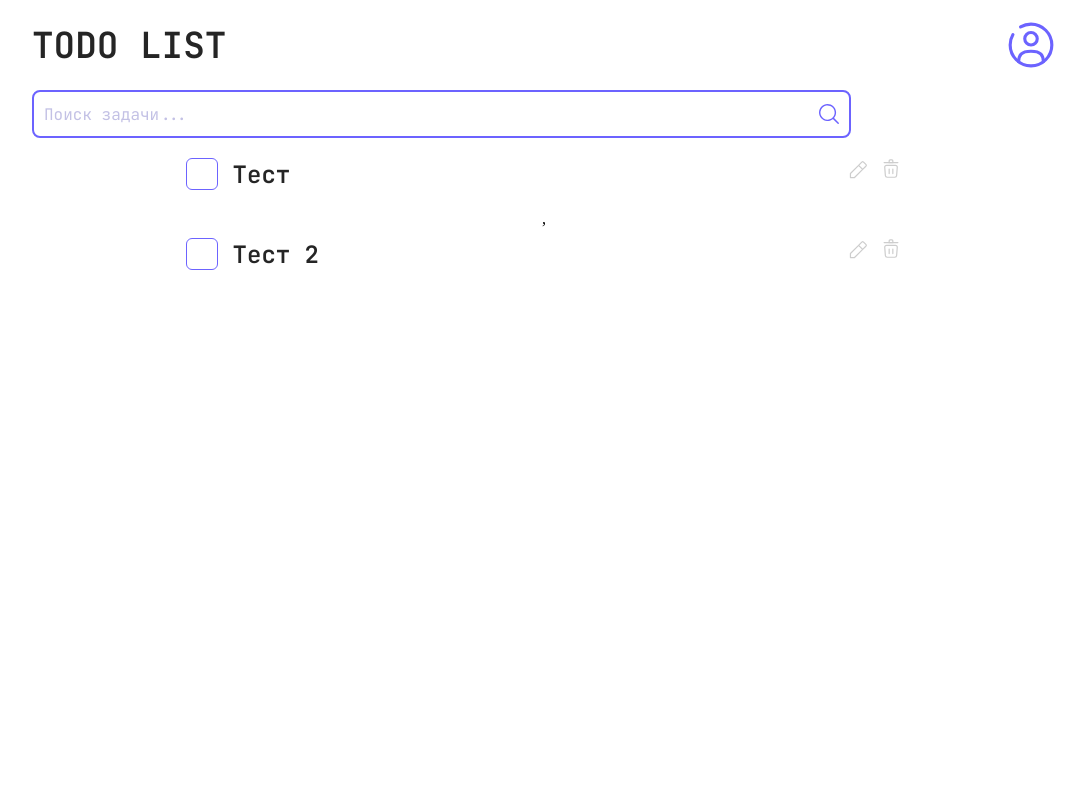
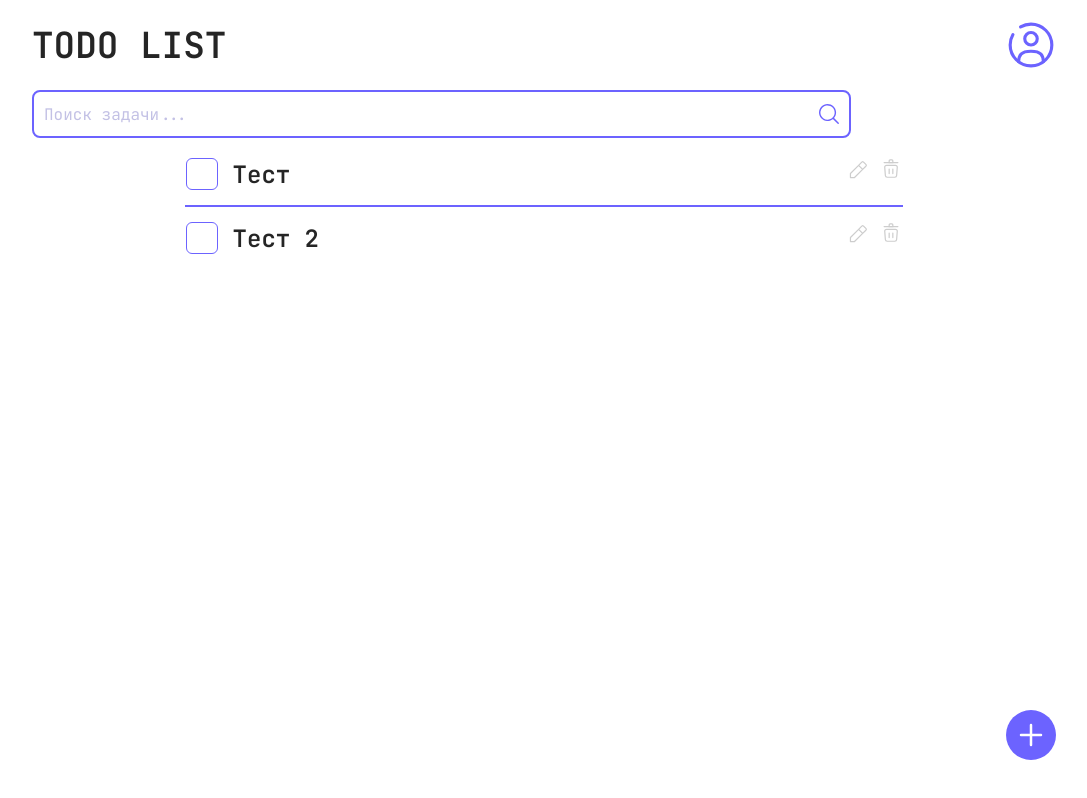
Before and after one commit to flydecisive/to-do-front, a website built with Vite: page index.html in a window 1280 px wide. Shown: the whole page, without its empty margins (96-1183 px from the left). Built offline with nearby package versions, Linux system fonts and the light colour scheme; no server answers.

Commit message:
добавляет кнопку добавить

```diff
--- /dev/null
+++ b/src/components/add_button/add_button.js
@@ -0,0 +1,38 @@
+export class AddButton {
+  constructor(selector) {
+    this.parent = document.querySelector(selector);
+  }
+
+  _createAddButtonTemplate() {
+    return `
+        <svg
+        width="30px"
+        height="30px"
+        viewBox="0 0 24 24"
+        fill="none"
+        xmlns="http://www.w3.org/2000/svg"
+        class="add-button__icon"
+      >
+        <path
+          d="M4 12H20M12 4V20"
+          stroke="current"
+          stroke-width="2"
+          stroke-linecap="round"
+          stroke-linejoin="round"
+        />
+      </svg>
+    `;
+  }
+
+  _createAddButton() {
+    const addButton = document.createElement("div");
+    addButton.classList.add("add-button");
+    addButton.innerHTML = this._createAddButtonTemplate();
+
+    return addButton;
+  }
+
+  addButton() {
+    this.parent.appendChild(this._createAddButton());
+  }
+}
--- a/src/components/todos/todos.js
+++ b/src/components/todos/todos.js
@@ -4,7 +4,8 @@ export class Todos {
     this.items = items;
   }
 
-  _createTodoItemTemplate(el) {
+  _createTodoItemTemplate(el, isHr) {
+    console.log(isHr);
     return `
         <div class="todos-item__wrapper">
           <div class="todos-item__content">
@@ -53,15 +54,16 @@ export class Todos {
             </svg>
           </div>
       </div>
+      ${isHr ? "<hr class='todos-item__line'/>" : ""}
     `;
   }
 
   _createTodoItems() {
-    const todosArr = this.items?.map((el) => {
-      return this._createTodoItemTemplate(el);
+    const todosArr = this.items?.map((el, index) => {
+      return this._createTodoItemTemplate(el, index < this.items?.length - 1);
     });
 
-    return todosArr;
+    return todosArr.join("");
   }
 
   _createToDoContainer() {
--- a/src/main.js
+++ b/src/main.js
@@ -2,6 +2,7 @@ import "../styles/style.scss";
 import { Header } from "./components/header/header";
 import { SearchSection } from "./components/search_section/search_section";
 import { Todos } from "./components/todos/todos";
+import { AddButton } from "./components/add_button/add_button";
 import { getTodos, addTodo } from "./api/api";
 
 const header = new Header("#app");
@@ -11,6 +12,8 @@ const todos = new Todos("#app", ["Тест", "Тест 2"]);
 header.addHeader();
 searchSection.addSearchSection();
 todos.addTodos();
+const addButton = new AddButton(".todos__container");
+addButton.addButton();
 
 document.addEventListener("DOMContentLoaded", () => {
   getTodos().then((responseData) => {
--- /dev/null
+++ b/styles/_buttons.scss
@@ -0,0 +1,29 @@
+.add-button {
+    width: 50px;
+    height: 50px;
+    border-radius: 50%;
+    background-color: $main-text-color;
+    transition: all .3s;
+    position: absolute;
+    right: 0;
+    bottom: 20px;
+    display: flex;
+    align-items: center;
+    justify-content: center;
+
+    &__icon {
+        width: 30px;
+        height: 30px;
+        stroke: #fff;
+        transition: all .3s;
+    }
+
+    &:hover {
+        cursor: pointer;
+        background-color: $light-text-color;
+    }
+
+    &:hover &__icon {
+        stroke: $main-text-color;
+    }
+}
--- a/styles/_todos.scss
+++ b/styles/_todos.scss
@@ -1,12 +1,13 @@
 .todos {
     &__container {
         height: 100%;
-        width: 70%;
+        width: 100%;
         margin-bottom: 20px;
         display: flex;
         flex-flow: column nowrap;
-        gap: 10px;
+        gap: 15px;
         align-items: center;
+        position: relative;
 
         overflow-y: scroll;
         scrollbar-width: 0;
@@ -16,8 +17,7 @@
 
     &-item {
         &__wrapper {
-            width: 100%;
-            padding-bottom: 10px;
+            width: 70%;
             display: flex;
             justify-content: space-between;
         }
@@ -66,5 +66,10 @@
                 stroke: $main-text-color;
             }
         }
+
+        &__line {
+            width: 70%;
+            border: 1px solid $main-text-color;
+        }
     }
 }
--- a/styles/style.scss
+++ b/styles/style.scss
@@ -3,6 +3,7 @@
 @import 'header';
 @import 'search';
 @import 'todos';
+@import 'buttons';
 
 * {
   margin: 0;
@@ -10,13 +11,14 @@
 }
 
 #app {
-  max-height: 100vh;
+  height: 100vh;
   width: 100vw;
   box-sizing: border-box;
   display: flex;
   flex-flow: column nowrap;
   align-items: center;
   gap: 20px;
+  position: relative;
 }
 
 .center {
```
